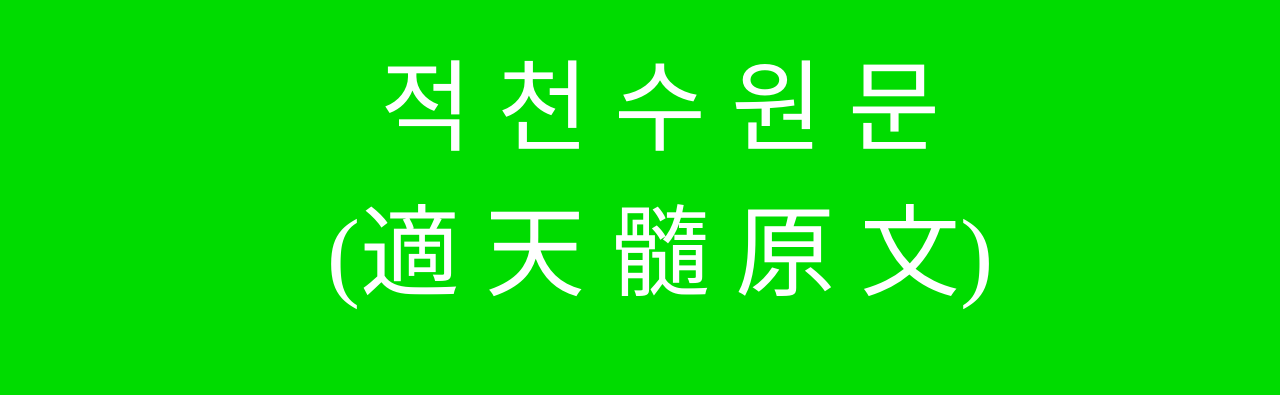
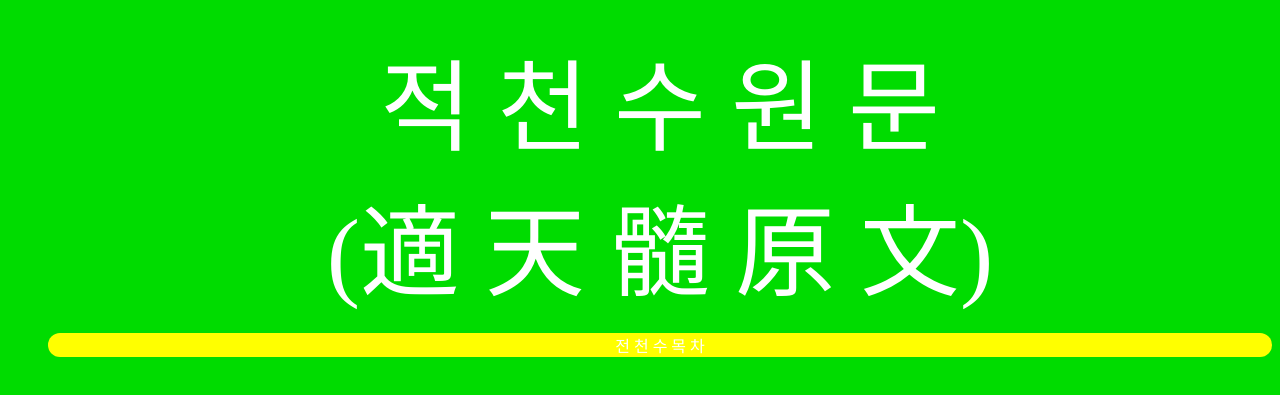
Before and after one commit to ongaram/jo, a plain HTML site: page 표지.html in a window 1280 px wide. Shown: the part 273-668 px from the top of the page. Drawn offline with Linux system fonts and the light colour scheme.

Commit message:
채ㅡㅡㅑㅅ

```diff
--- a/표지.html
+++ b/표지.html
@@ -110,7 +110,7 @@
     <div class="btn">
         <ul>
             <li class="btn-li">
-
+                전 천 수 목 차
             </li>
         </ul>
     </div>
```
